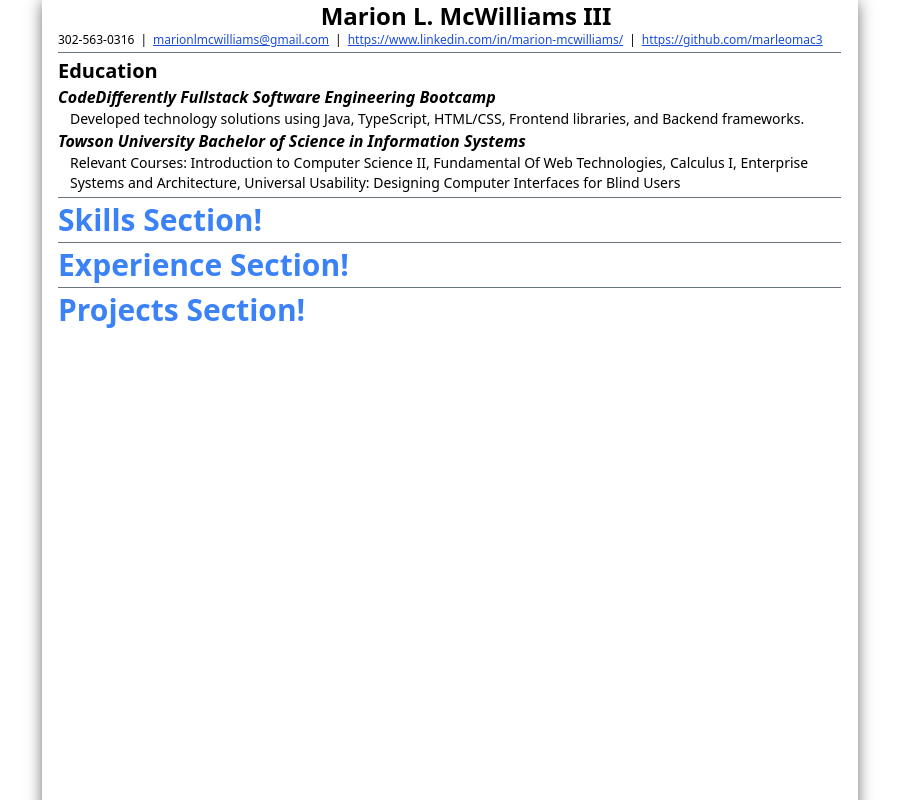
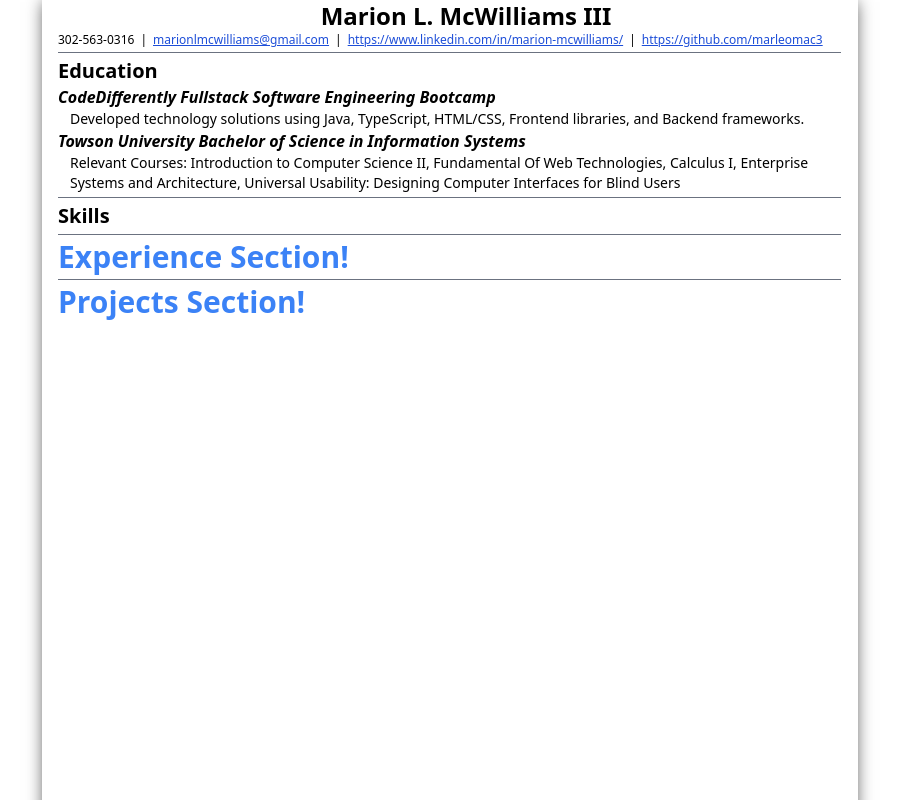
Before and after one commit to marleomac3/Resume, a React (Vite) app: page / in a window 1280 px wide. Shown: the top 800 px of the page, without its empty margins (190-1089 px from the left). Built offline with nearby package versions, Linux system fonts and the light colour scheme.

Commit message:
Initial commit

```diff
--- a/src/components/SkillsSection.jsx
+++ b/src/components/SkillsSection.jsx
@@ -3,9 +3,7 @@
 export default function SkillsSection() {
     return (
         <div className="header">
-            <h1 className="text-3xl font-bold text-blue-500">
-                Skills Section!
-            </h1>
+            <h1 id='section-header'>Skills</h1>
         </div>
     );
 }
```
